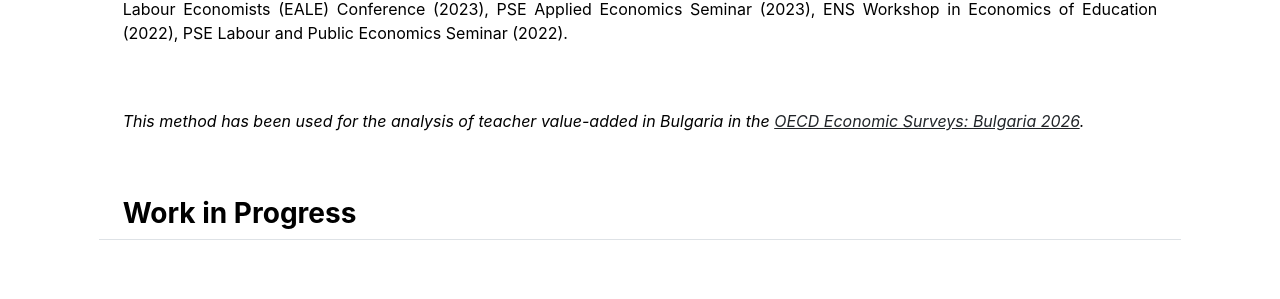
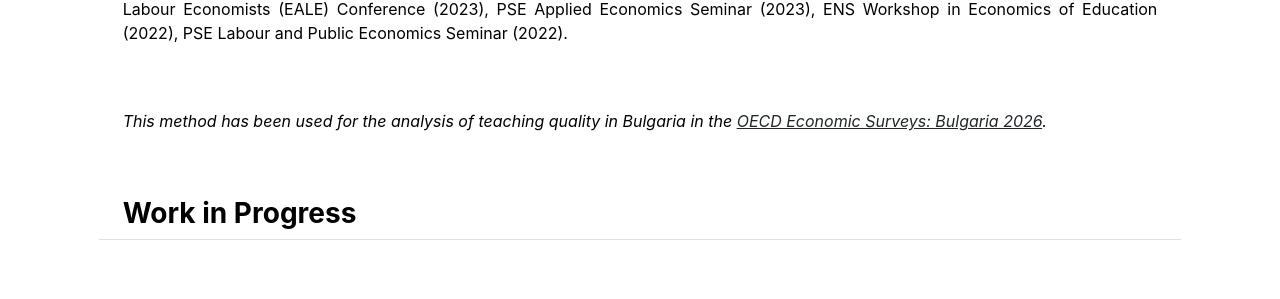
Before and after one commit to desislavatartova/desislavatartova.github.io, a Jekyll site: the page built from index.md, in a window 1280 px wide and 900 px high, scrolled down 2010 px. Shown: the part 171-470 px from the top of the window. Built offline with Jekyll 4.4.1, drawn with Linux system fonts in a browser that asks for light colours.

Commit message:
Update home.html

```diff
--- a/_layouts/home.html
+++ b/_layouts/home.html
@@ -61,7 +61,7 @@ The resulting estimates closely recover the true parameters of teacher value-add
 	</p>
   </div>
 	    <p align="justify"> <u><em>Presentations:</em></u> Toulouse School of Economics (2025), Columbia University (2024), IZA/ECONtribute Workshop on the Economics of Education (2023), CESifo / ifo Junior Workshop on the Economics of Education (2023),  38th meeting of the European Economic Association (2023), SSE Quality in Education Conference (2023), 18th Doctorissimes Conference (2023), European Association of Labour Economists (EALE) Conference (2023), PSE Applied Economics Seminar (2023), ENS Workshop in Economics of Education (2022), PSE Labour and Public Economics Seminar (2022). </p>
-<p align="justify"><em>This method has been used for the analysis of teacher value-added in Bulgaria in the
+<p align="justify"><em>This method has been used for the analysis of teaching quality in Bulgaria in the
 <a href="https://www.oecd.org/content/dam/oecd/en/publications/reports/2026/02/oecd-economic-surveys-bulgaria-2026_4dccf790/08af497f-en.pdf" target="_blank">OECD Economic Surveys: Bulgaria 2026</a>.</em></p>
 </div>
 
```
